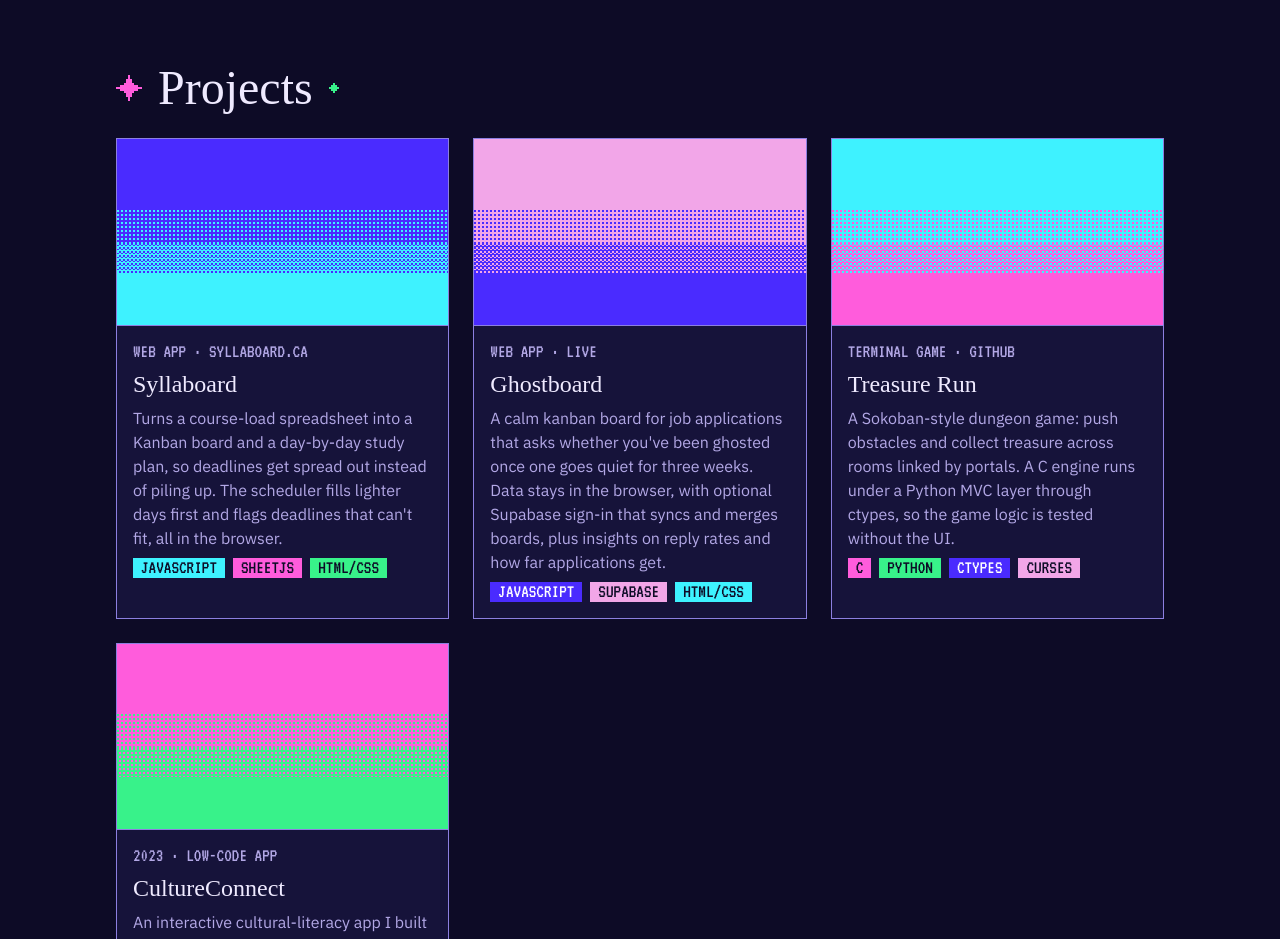
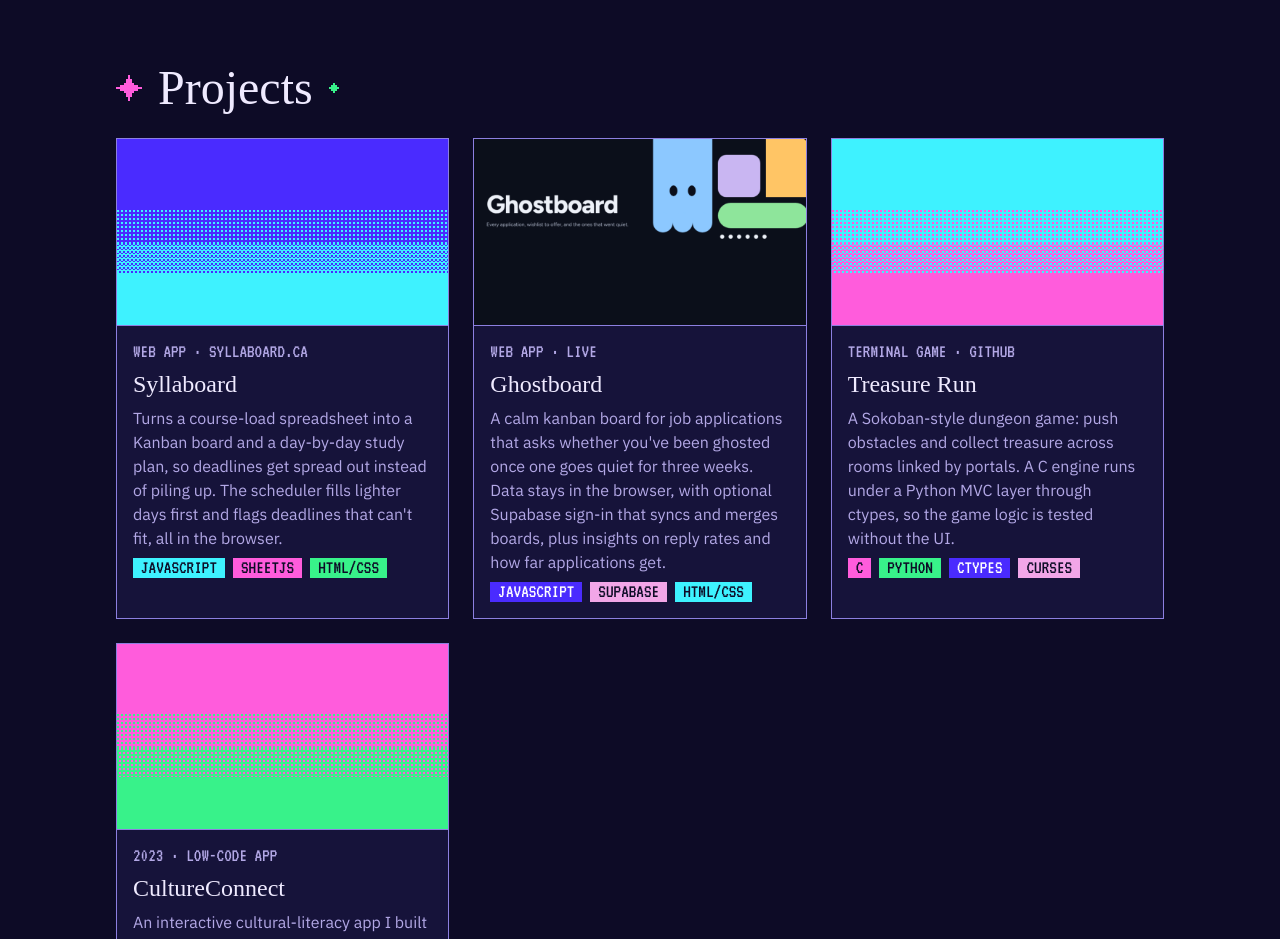
Before and after one commit to talinehenin/Portfolio2026, a Next.js app: page / in a window 1280 px wide. Shown: the part 1480-2419 px from the top of the page. Built offline with nearby package versions, Linux system fonts and the light colour scheme; a web font is replaced by a local one.

Commit message:
Add Ghostboard cover image to its project card

```diff
--- a/app/page.jsx
+++ b/app/page.jsx
@@ -101,6 +101,7 @@ const PROJECTS = [
     tags: ["JAVASCRIPT", "SUPABASE", "HTML/CSS"],
     link: "https://talinehenin.github.io/ghostboard/",
     linkLabel: "LIVE",
+    cover: "/images/projects/ghostboard.png",
   },
   {
     title: "Treasure Run",
@@ -344,7 +345,11 @@ export default function Portfolio() {
             {PROJECTS.map((p, i) => {
               const body = (
                 <>
-                  <Pixelscape color={rot(i + 3)} className="th-card__thumb" />
+                  {p.cover ? (
+                    <img className="th-card__thumb th-card__cover" src={p.cover} alt={`${p.title} cover`} loading="lazy" />
+                  ) : (
+                    <Pixelscape color={rot(i + 3)} className="th-card__thumb" />
+                  )}
                   <div className="th-card__body">
                     <span className="th-card__meta">{p.meta}{p.linkLabel ? ` · ${p.linkLabel}` : ""}</span>
                     <h3 className="th-card__title">{p.title}</h3>
--- a/app/site.css
+++ b/app/site.css
@@ -423,3 +423,11 @@
   .printout__paper { padding: 0; background: none; clip-path: none !important; animation: none !important; }
   .printout__paper::before, .printout__paper::after { display: none; }
 }
+
+/* Project cover images fill the 16:9 thumbnail, anchored to the top where the artwork sits. */
+.th-card__cover {
+  display: block;
+  width: 100%;
+  object-fit: cover;
+  object-position: top left;
+}
```
Also changed, not shown: public/images/projects/ghostboard.png (added).
